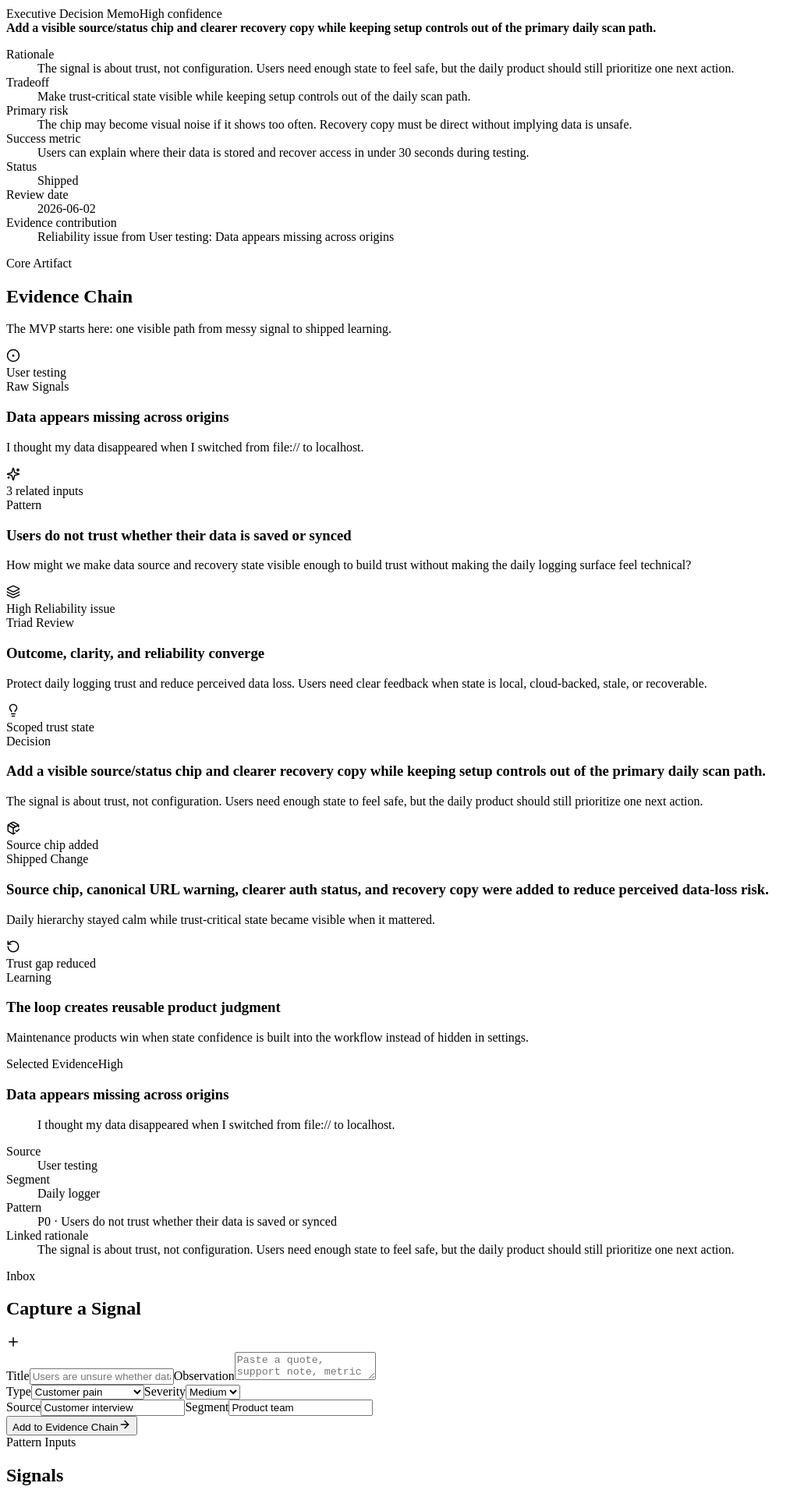
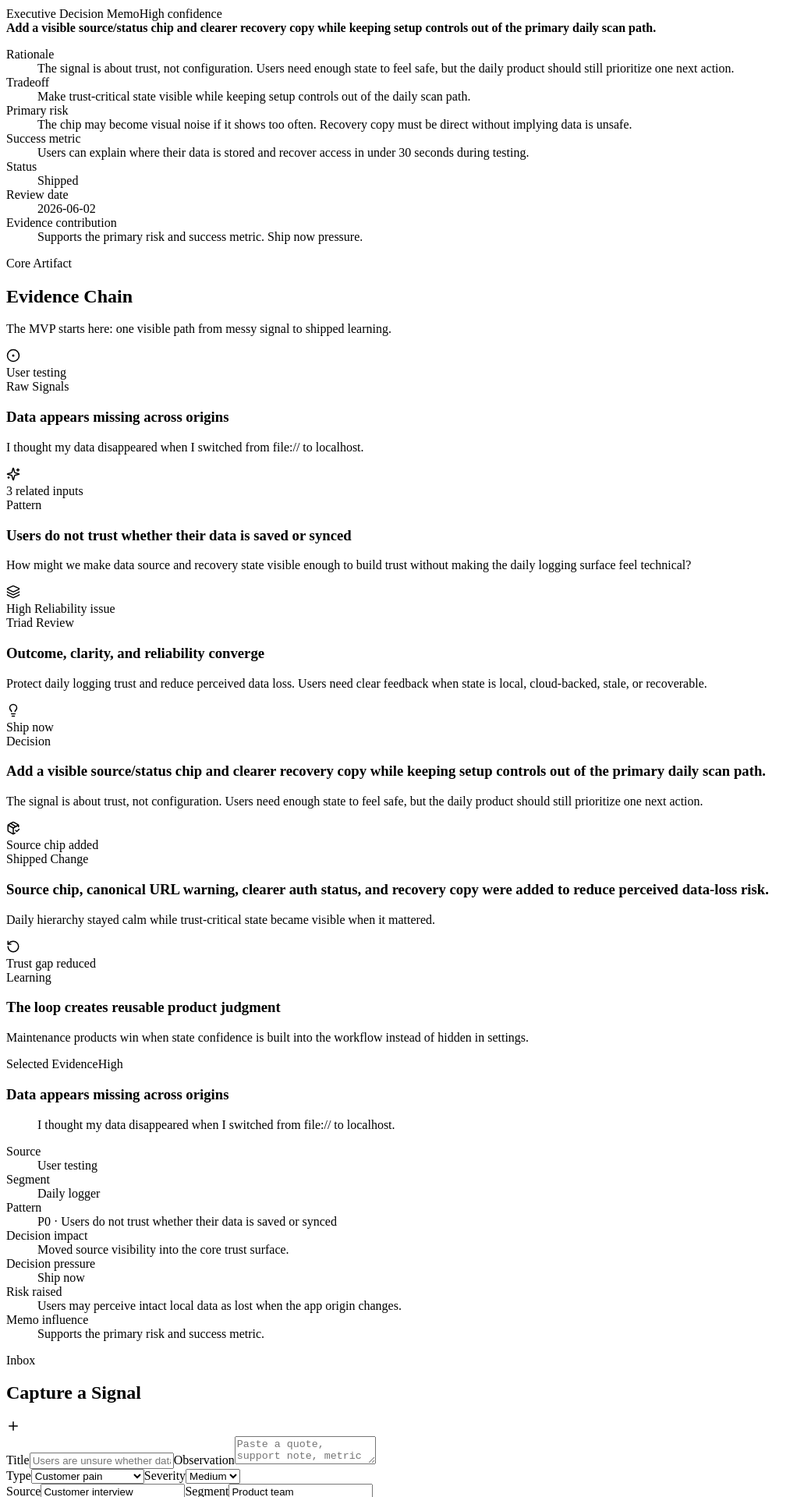
Before and after one commit to iancowpar/evidence-chain, a React (Vite) app: page / in a window 1280 px wide. Shown: the part 361-2281 px from the top of the page at 78% size, without its empty margins (0-1040 px from the left). Built offline with nearby package versions, Linux system fonts and the light colour scheme; the HTML template or start-up script is replaced by a standard one.

Commit message:
Show decision impact for selected evidence

```diff
--- a/src/App.tsx
+++ b/src/App.tsx
@@ -42,6 +42,47 @@ const navItems = [
   { label: "Ship Log", icon: PackageCheck },
 ];
 
+type DecisionImpact = {
+  changed: string;
+  pressure: "Ship now" | "Learn more" | "Defer" | "Narrow scope";
+  riskRaised: string;
+  memoInfluence: string;
+};
+
+const decisionImpacts: Record<string, DecisionImpact> = {
+  "signal-file-localhost": {
+    changed: "Moved source visibility into the core trust surface.",
+    pressure: "Ship now",
+    riskRaised: "Users may perceive intact local data as lost when the app origin changes.",
+    memoInfluence: "Supports the primary risk and success metric.",
+  },
+  "signal-cloud-hidden": {
+    changed: "Kept sync controls secondary while adding lightweight state reassurance.",
+    pressure: "Narrow scope",
+    riskRaised: "Putting sync configuration back in the hero could make daily logging feel technical.",
+    memoInfluence: "Supports the tradeoff between trust cues and daily focus.",
+  },
+  "signal-pin-recovery": {
+    changed: "Expanded recovery copy and auth-state clarity without creating a new recovery flow.",
+    pressure: "Ship now",
+    riskRaised: "Blocked recovery can break the daily habit and damage confidence in saved data.",
+    memoInfluence: "Supports the rationale for visible state and recovery affordances.",
+  },
+};
+
+const fallbackDecisionImpact = (signal?: Signal): DecisionImpact => ({
+  changed: signal
+    ? `Adds ${signal.type.toLowerCase()} evidence to the active pattern.`
+    : "Summarizes the pattern-level evidence behind the decision.",
+  pressure: signal?.severity === "Low" ? "Learn more" : "Ship now",
+  riskRaised: signal
+    ? "Requires triad review before changing scope."
+    : "Pattern may need more evidence before scaling beyond the MVP.",
+  memoInfluence: signal
+    ? "Supports the evidence contribution field."
+    : "Supports the pattern-level decision memo.",
+});
+
 function App() {
   const {
     signals,
@@ -65,13 +106,15 @@ function App() {
   const [selectedSignalId, setSelectedSignalId] = useState(patternSignals[0]?.id ?? "");
   const selectedSignal =
     patternSignals.find((signal) => signal.id === selectedSignalId) ?? patternSignals[0];
+  const selectedImpact =
+    decisionImpacts[selectedSignal?.id ?? ""] ?? fallbackDecisionImpact(selectedSignal);
   const selectedTraceLabels = {
     signal: selectedSignal?.source ?? "Signal input",
     pattern: `${patternSignals.length} related inputs`,
     triad: selectedSignal
       ? `${selectedSignal.severity} ${selectedSignal.type}`
       : `Confidence ${pattern.triadReview.confidence}`,
-    decision: "Scoped trust state",
+    decision: selectedImpact.pressure,
     shipped: "Source chip added",
     learning: "Trust gap reduced",
   };
@@ -161,6 +204,7 @@ function App() {
             decision={decision}
             pattern={pattern}
             selectedSignal={selectedSignal}
+            selectedImpact={selectedImpact}
             signalCount={patternSignals.length}
           />
         </section>
@@ -241,7 +285,7 @@ function App() {
 
             <SelectedEvidence
               signal={selectedSignal}
-              decision={decision}
+              impact={selectedImpact}
               pattern={pattern}
             />
           </div>
@@ -430,17 +474,19 @@ function ExecutiveDecisionMemo({
   decision,
   pattern,
   selectedSignal,
+  selectedImpact,
   signalCount,
 }: {
   decision: Decision;
   pattern: Pattern;
   selectedSignal?: Signal;
+  selectedImpact: DecisionImpact;
   signalCount: number;
 }) {
   const tradeoff =
     "Make trust-critical state visible while keeping setup controls out of the daily scan path.";
   const evidenceContribution = selectedSignal
-    ? `${selectedSignal.type} from ${selectedSignal.source}: ${selectedSignal.title}`
+    ? `${selectedImpact.memoInfluence} ${selectedImpact.pressure} pressure.`
     : `${signalCount} related signals support this pattern-level decision.`;
 
   return (
@@ -488,11 +534,11 @@ function ExecutiveDecisionMemo({
 
 function SelectedEvidence({
   signal,
-  decision,
+  impact,
   pattern,
 }: {
   signal?: Signal;
-  decision: Decision;
+  impact: DecisionImpact;
   pattern: Pattern;
 }) {
   if (!signal) {
@@ -527,9 +573,21 @@ function SelectedEvidence({
           <dt>Pattern</dt>
           <dd>{pattern.priority} · {pattern.title}</dd>
         </div>
+        <div className="impact-row">
+          <dt>Decision impact</dt>
+          <dd>{impact.changed}</dd>
+        </div>
         <div>
-          <dt>Linked rationale</dt>
-          <dd>{decision.rationale}</dd>
+          <dt>Decision pressure</dt>
+          <dd>{impact.pressure}</dd>
+        </div>
+        <div>
+          <dt>Risk raised</dt>
+          <dd>{impact.riskRaised}</dd>
+        </div>
+        <div>
+          <dt>Memo influence</dt>
+          <dd>{impact.memoInfluence}</dd>
         </div>
       </dl>
     </aside>
--- a/src/styles.css
+++ b/src/styles.css
@@ -522,6 +522,7 @@ a {
 
 .selected-evidence dl {
   display: grid;
+  grid-template-columns: repeat(2, minmax(0, 1fr));
   gap: 10px;
   margin: 0;
 }
@@ -529,6 +530,10 @@ a {
 .selected-evidence div:not(.selected-heading) {
   border-top: 1px solid var(--line);
   padding-top: 10px;
+}
+
+.selected-evidence .impact-row {
+  grid-column: 1 / -1;
 }
 
 .selected-evidence dt {
@@ -865,6 +870,10 @@ textarea {
     display: grid;
   }
 
+  .selected-evidence dl {
+    grid-template-columns: 1fr;
+  }
+
   .nav-list a {
     justify-content: start;
   }
```
